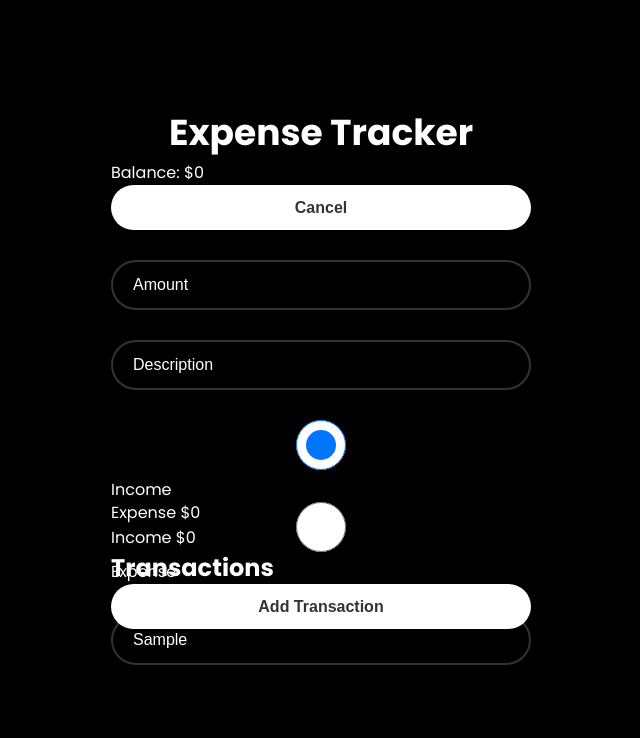
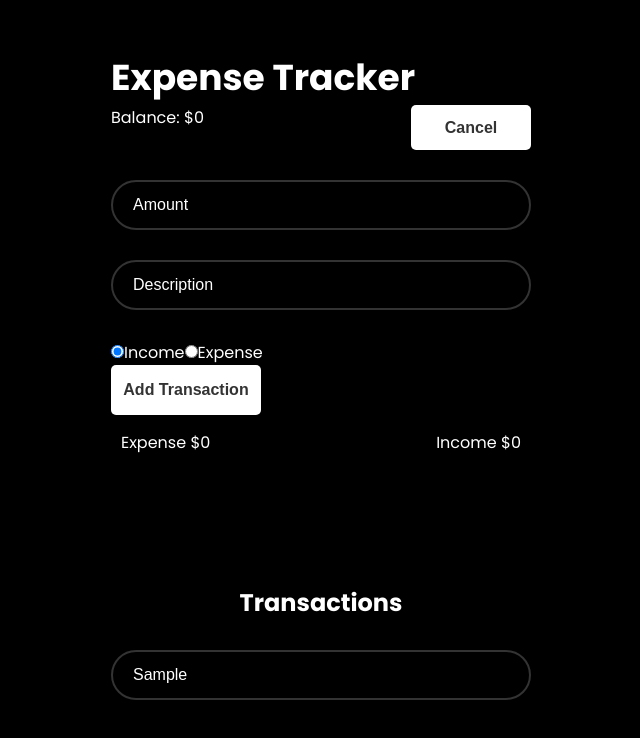
Before and after one commit to Sheyrhon/leNkap, a React (Vite) app in the folder leNkap/: page /ExpenseTracker in a window 1280 px wide. Both pictures are taken after typing "Sample" into the empty fields and a click on the button "ADD". Shown: the top 738 px of the page, without its empty margins (319-959 px from the left). Built offline with nearby package versions, Linux system fonts and the light colour scheme.

Commit message:
added build folder

```diff
--- a/leNkap/src/Home/index.jsx
+++ b/leNkap/src/Home/index.jsx
@@ -38,9 +38,12 @@ const ExpenseTracker = () => {
   return (
     <div className="wrapper">
 
+      <div className="app-logout" style={{display:'flex', justifyContent:'space-between'}}>
+      <h1>Expense Tracker</h1>
+      {/* <p style={{position:'absolute'}}><a href="/Logout">LogOut</a></p> */}
+      </div>
 
 
-      <h1>Expense Tracker</h1>
       <Overview
         addTransaction={addTransaction}
         expenses={expenses}
--- a/leNkap/src/Home/overview.jsx
+++ b/leNkap/src/Home/overview.jsx
@@ -1,25 +1,31 @@
 import React, { useState } from "react";
 import AddTransaction from "../componets/Form/Form";
-
+import './style.css'
 const Overview = (props) => {
   const [isAddBtnVisible, toggleAddBtn] = useState(false);
 
 
   return (
     <div className="wrapper">
-      <div className="balnce-box">
-        Balance: ${props.incomes - props.expenses}
+      <div className="balnce-box" style={{justifyContent:'space-between',display:'flex'}}>
+      <p>Balance: ${props.incomes - props.expenses}</p>
         <button
+        style={{width:120,
+        borderRadius:5,
+
+
+    }}
           onClick={() => {
             toggleAddBtn(!isAddBtnVisible);
           }}
-          className="add-transaction"
+
         >
           {isAddBtnVisible ? "Cancel" : "ADD"}
         </button>
       </div>
       {isAddBtnVisible && (
         <AddTransaction
+
           toggleAddBtn={toggleAddBtn}
           addTransaction={props.addTransaction}
         />
--- /dev/null
+++ b/leNkap/src/Home/style.css
@@ -0,0 +1,32 @@
+.wrapper{
+    justify-content: center;
+    padding: auto;
+    margin-bottom: 50px;
+}
+.wrapper.balance-box{
+    padding-top: 20px;
+    margin-left: 18px;
+    justify-content: space-between;
+    display: flex;
+
+
+}
+.balance-box{
+    display: flex;
+    justify-content: space-between;
+}
+.wrapper.transaction-details{
+    justify-content: space-between;
+    display: flex;
+}
+
+.expense-container{
+    display: flex;
+    justify-content: space-between;
+    padding: 10px;
+
+}
+.transaction{
+    padding-top: 70px;
+    text-align: center;
+}
--- a/leNkap/src/Home/transaction.jsx
+++ b/leNkap/src/Home/transaction.jsx
@@ -1,6 +1,6 @@
 import React, { useEffect, useState } from 'react'
 import TransactionElement from '../componets/transactions/TransElem'
-
+import './style.css'
 const Transaction = (props) => {
     const [filterTransactions, updatefilteredTransactions] = useState(props.transaction);
     const [searchTransaction, updateTransaction ]= useState('');
@@ -18,7 +18,7 @@ const Transaction = (props) => {
     useEffect(()=>filteredData(searchTransaction), [props.transaction]);
 
   return (
-    <div>
+    <div className='transaction'>
         <h2>Transactions</h2>
         <div className="input-box">
             <input type="text"
--- a/leNkap/src/componets/Form/Form.jsx
+++ b/leNkap/src/componets/Form/Form.jsx
@@ -35,7 +35,7 @@ const AddTransaction = (props) => {
           onChange={(e) => setDescription(e.target.value)}
         />
       </div>
-      <div className="input-box">
+      <div className="input-box-radio" style={{justifyContent:'space-between',marginBottom:5, alignContent:"center"}}>
         <input
           type="radio"
           id="income"
@@ -55,7 +55,14 @@ const AddTransaction = (props) => {
         />
         <label htmlFor="expense">Expense</label>
         <div className="add-transaction">
-          <button onClick={AddNewTrans}>Add Transaction</button>
+          <button
+          style={{width:150,
+
+            height:50,
+            borderRadius:5,
+
+          }}
+          onClick={AddNewTrans}>Add Transaction</button>
         </div>
       </div>
     </div>
--- a/leNkap/src/componets/Login/style.css
+++ b/leNkap/src/componets/Login/style.css
@@ -2,6 +2,7 @@
     width: 420px;
     color: white;
     border-radius: 10px;
+
 
 }
 .wrapper h1{
--- a/leNkap/src/componets/transactions/TransElem.jsx
+++ b/leNkap/src/componets/transactions/TransElem.jsx
@@ -1,14 +1,16 @@
-import React, { useState } from 'react'
+import React, { useState } from "react";
+import '../../Home/style.css'
 
 const TransactionElement = (props) => {
+  return (
+    <div className="wrapper"
+    style={{display:"flex", justifyContent:'space-between', padding:10}} isExpense={props.data?.type === "Expense"}>
+{/* <span>{props.data.Date.now}</span> */}
+        <span >{props.data.description}</span>
+        <span>${props.data.amount}</span>
 
-  return (
-    <div className='wrapper' isExpense ={props.data?.type==='Expense'}>
-        <span>{props.data.description}</span>
-        <span>${props.data.amount}</span>
-        <span>{props.data.id}</span>
     </div>
-  )
-}
+  );
+};
 
-export default TransactionElement
+export default TransactionElement;
```
